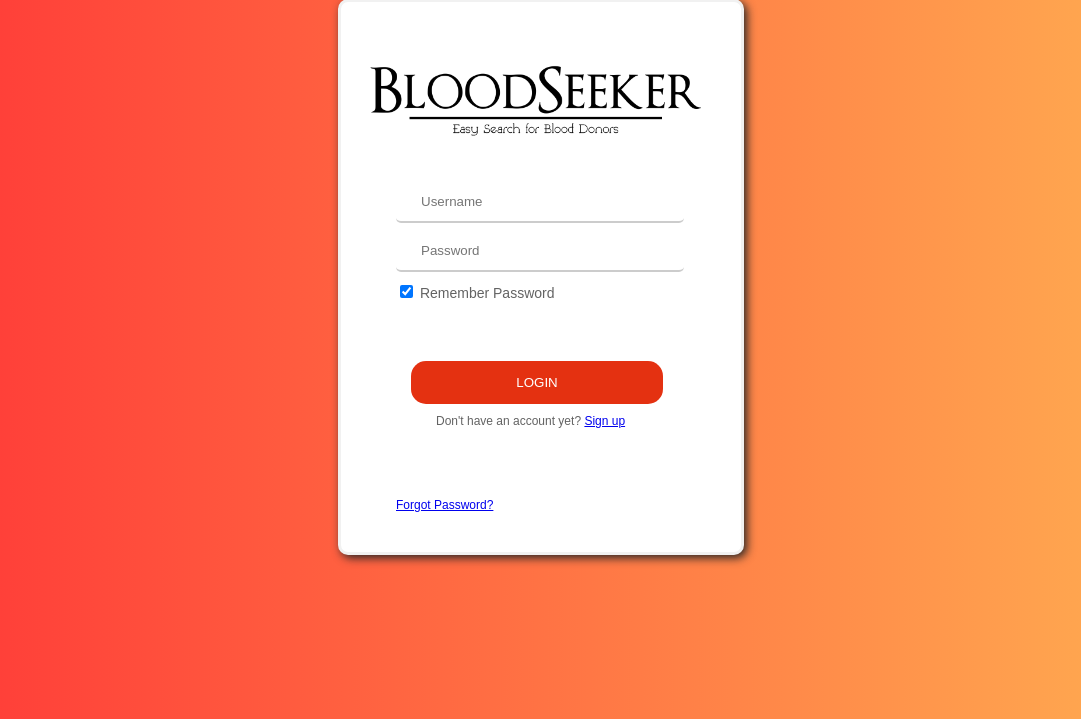
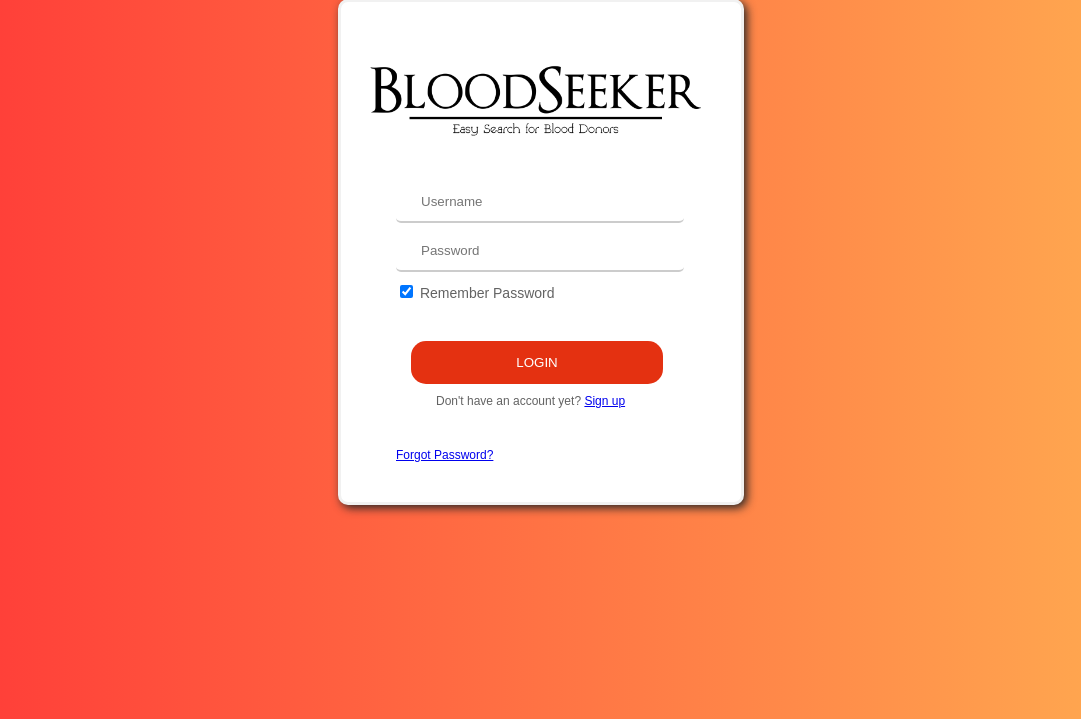
Before and after one commit to julesnicolsontabuno/bloodseeker-django, a Django app: page /user/login in a window 1280 px wide. Shown: the part 81-800 px from the top of the page, without its empty margins (99-1180 px from the left). Run offline with Django 3.2, Linux system fonts and the light colour scheme.

Commit message:
Update css
updated login css due to website size set default to 100

```diff
--- a/static/css/login.css
+++ b/static/css/login.css
@@ -9,7 +9,7 @@ form {
         box-shadow: 3px 3px 10px rgb(38, 38, 38);
         background-color: white;
         width: 400px;
-        height: 550px;
+        height: 500px;
         margin-top: 80px;
         margin-right: auto;
         margin-left: auto;
@@ -49,7 +49,7 @@ button {
         border-radius: 15px;
         color: white;
         padding: 14px 20px;
-        margin-top: 60px;
+        margin-top: 40px;
         margin-left: 50px;
         margin-right: 50px;
         border: none;
@@ -95,7 +95,7 @@ img {
 
 .psw {
         float: left;
-        padding-top: 70px;
+        padding-top: 40px;
         margin-left: 35px;
         font-size: 12px;
         color: rgb(99, 99, 99);
```
